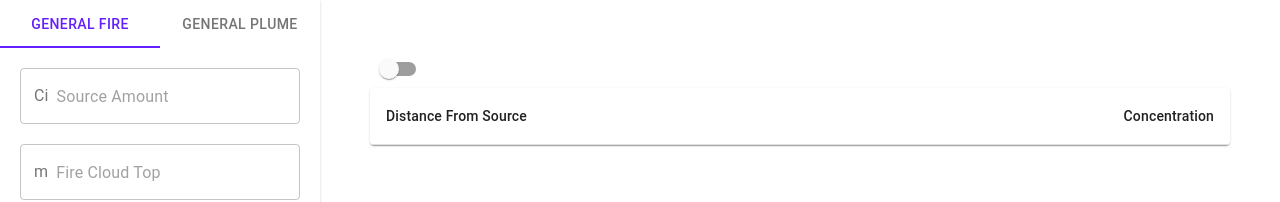
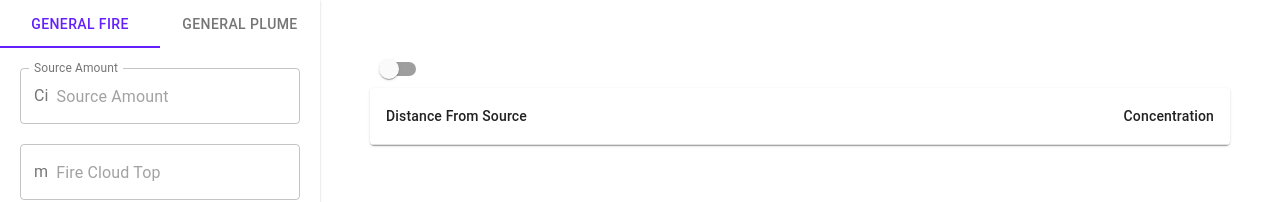
Before and after one commit to CEN3031-Team-6-LLC/project-ui, a React (Create React App) app: page / in a window 1280 px wide. Shown: the top 202 px of the page. Built offline with nearby package versions, Linux system fonts and the light colour scheme.

Commit message:
proper text field

```diff
--- a/src/App.css
+++ b/src/App.css
@@ -47,3 +47,13 @@ body,
   box-sizing: border-box;
   overflow-y: scroll;
 }
+
+input[type="number"]::-webkit-outer-spin-button,
+input[type="number"]::-webkit-inner-spin-button {
+  -webkit-appearance: none;
+  margin: 0;
+}
+
+input[type="number"] {
+  -moz-appearance: textfield;
+}
--- a/src/CustomWidgets/InputField.js
+++ b/src/CustomWidgets/InputField.js
@@ -15,7 +15,16 @@ const useStyles = MaterialUI.makeStyles(theme => {
 });
 
 const InputField = props => {
-  const { placeholder, unit, unitTogglelable, unit2, onChange } = props;
+  const {
+    placeholder,
+    unit,
+    unitTogglelable,
+    unit2,
+    onChange,
+    data,
+    title,
+    type
+  } = props;
   const [state, setState] = React.useState(true);
   const classes = useStyles();
 
@@ -29,6 +38,10 @@ const InputField = props => {
       className={classes.textField}
       placeholder={placeholder}
       onChange={onChange}
+      label={title}
+      type={type}
+      error={data ? data.error : false}
+      helperText={data && data.error ? data.errorMessage : ""}
       InputProps={{
         startAdornment: (
           <MaterialUI.InputAdornment
--- a/src/GeneralFire/GeneralFire.js
+++ b/src/GeneralFire/GeneralFire.js
@@ -16,7 +16,11 @@ const GeneralFire = props => {
   const { onFireClick } = props;
   const classes = useStyles();
   const [state, setState] = React.useState({
-    sourceAmount: 0,
+    sourceAmount: {
+      amount: 0,
+      error: false,
+      errorMessage: "Error please enter a value greater than 0"
+    },
     fireCloudTop: 0,
     windSpeed: 0,
     receptorHeight: 0,
@@ -31,8 +35,17 @@ const GeneralFire = props => {
         unit="Ci"
         unitTogglelable={true}
         unit2="Bq"
+        title="Source Amount"
+        type="number"
+        data={state.sourceAmount}
         onChange={e => {
-          setState({ ...state, sourceAmount: window.parseInt(e.target.value) });
+          const value = window.parseInt(e.target.value);
+          if (value >= 0) {
+            state.sourceAmount.amount = value;
+          } else {
+            state.sourceAmount.error = true;
+          }
+          setState({ ...state });
         }}
       />
       <CustomWidgets.InputField
```
